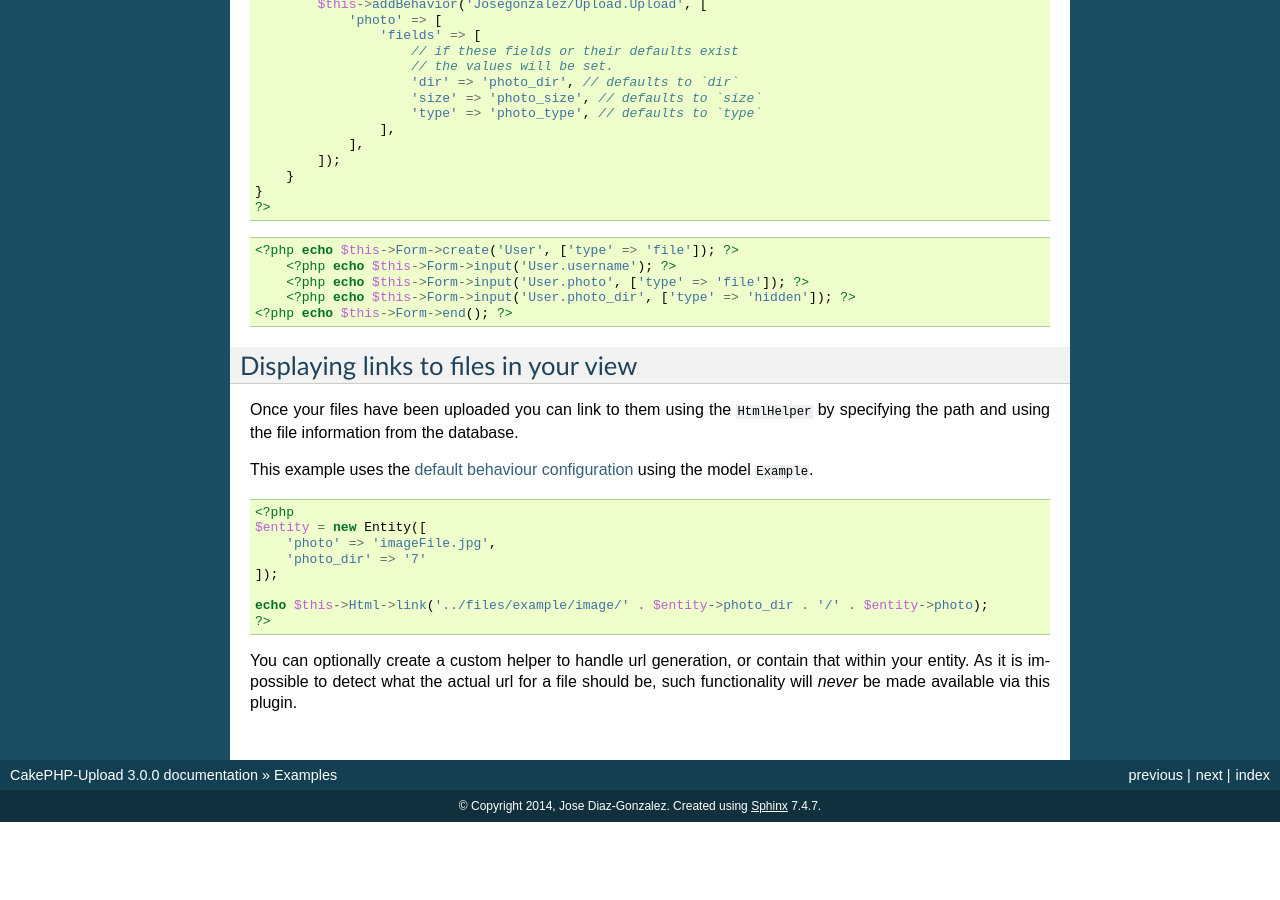
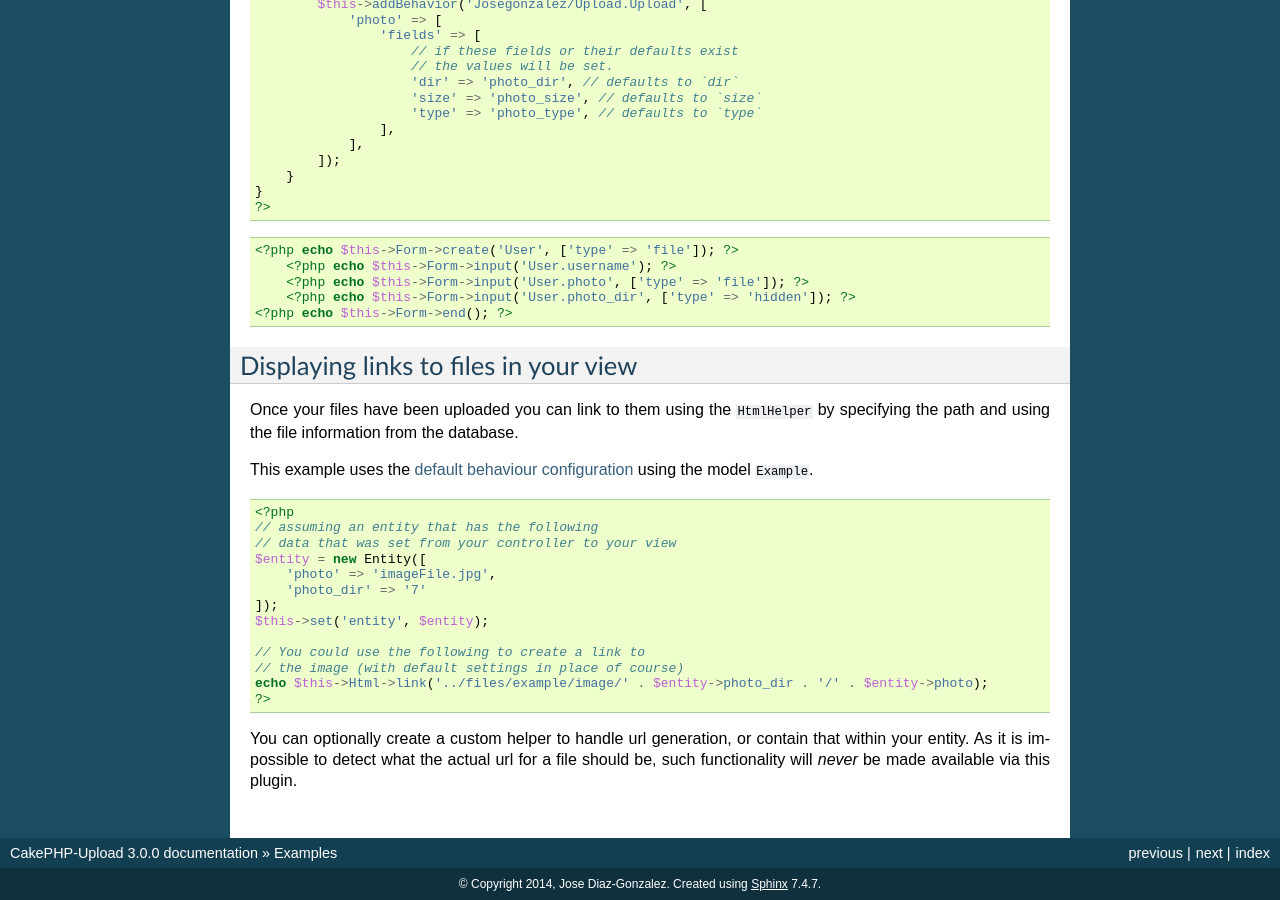
Before and after one commit to FriendsOfCake/cakephp-upload, a Sphinx documentation site: the page built from docs/examples.rst, in a window 1280 px wide and 900 px high, scrolled down 1196 px. Built offline with Sphinx 7.4.7, drawn with Linux system fonts in a browser that asks for light colours; before the commit the page ends 2018 px from its top, so only the background shows below that.

Commit message:
Update examples.rst

```diff
--- a/docs/examples.rst
+++ b/docs/examples.rst
@@ -109,11 +109,16 @@ This example uses the `default behaviour configuration <configuration.rst>`__ us
 .. code:: php
 
     <?php
+    // assuming an entity that has the following
+    // data that was set from your controller to your view
     $entity = new Entity([
         'photo' => 'imageFile.jpg',
         'photo_dir' => '7'
     ]);
+    $this->set('entity', $entity);
 
+    // You could use the following to create a link to
+    // the image (with default settings in place of course)
     echo $this->Html->link('../files/example/image/' . $entity->photo_dir . '/' . $entity->photo);
     ?>
 
```
